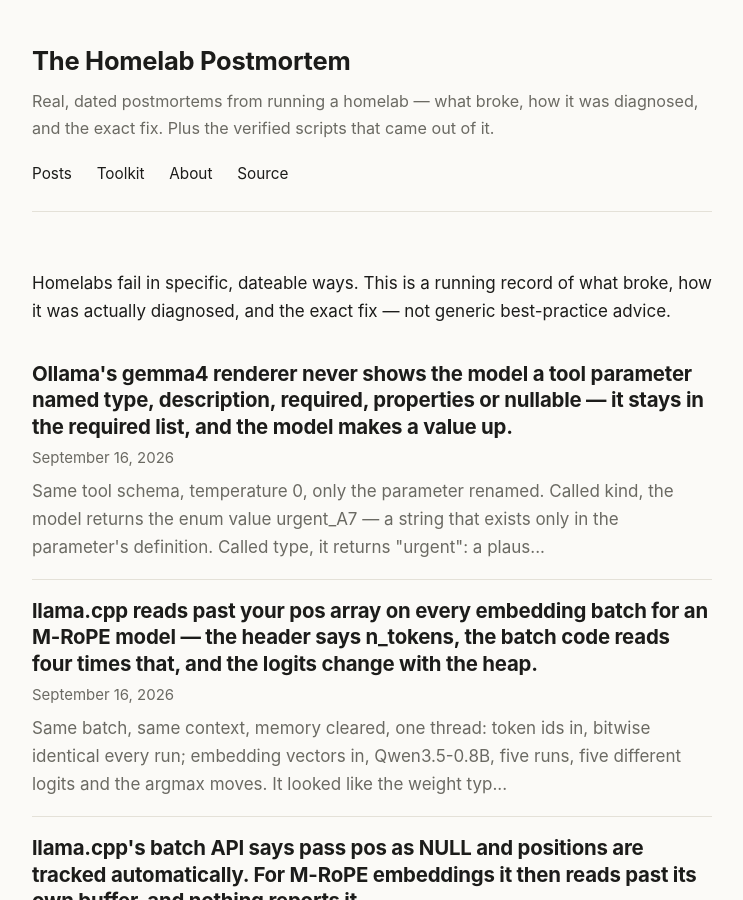
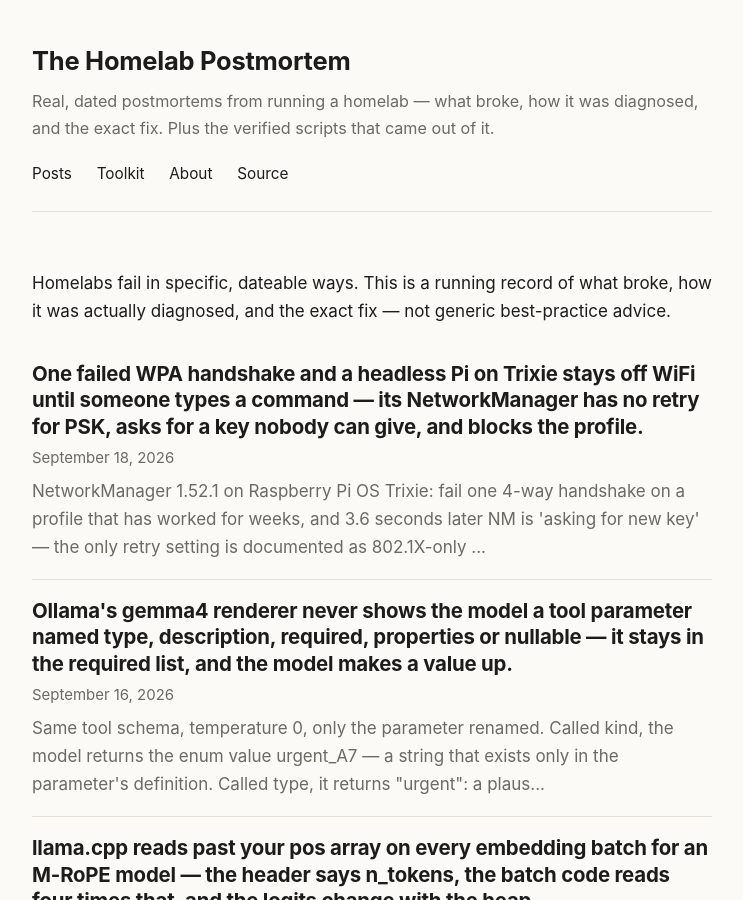
Before and after one commit to mitoyosh/homelab-postmortem, a Jekyll site: the page built from index.html, in a window 1280 px wide and 900 px high. Shown: the whole window, without its empty margins (268-1011 px from the left). Built offline with Jekyll 4.4.1, drawn with Linux system fonts in a browser that asks for light colours; part of the change alters nothing that is shown.

Commit message:
post: one failed WPA handshake and a headless Pi on Trixie stays off WiFi (trixie-feedback#102/#25); toolkit: check-wifi-autoconnect-block.sh
Co-Authored-By: Claude Opus 5 <noreply@anthropic.com>

````diff
--- a/_config.yml
+++ b/_config.yml
@@ -40,7 +40,7 @@ packs:
     title: "Provisioning verification"
     price: "$5"
     question: "Did the machine actually get configured the way you told it to?"
-    detail: "Three checks. The cloud-init key that is valid, schema-checked, and silently ignored — in both directions — whether your user-data will be acted on at all or parsed and skipped, and the network profile a provisioning run really produced."
+    detail: "Four checks. The cloud-init key that is valid, schema-checked, and silently ignored — in both directions — whether your user-data will be acted on at all or parsed and skipped, the network profile a provisioning run really produced, and whether the WiFi you just set up will come back by itself after one failed handshake."
     buy_url: "https://buy.stripe.com/28EcN4fnSa8Q4xR5qE5Vu05"
   - id: local-llm
     title: "Local LLM artifacts"
--- a/_posts/2026-08-26-wifi-config-not-in-system-connections.md
+++ b/_posts/2026-08-26-wifi-config-not-in-system-connections.md
@@ -251,7 +251,7 @@ Two cautions on the archive itself. It contains your PSK in plaintext, so it inh
 
 ## The generalisable habit
 
-The failure here is a specific instance of a general one: **an operation that has nothing to do can't tell you apart from an operation that succeeded.** `tar` was asked to archive a directory. It did. Zero files matched, and zero matched is indistinguishable from "there was nothing that needed archiving" — the same shape as [a clone tool whose search-and-replace matches nothing and reports success](https://homelabpostmortem.com/2026/08/16/rpi-clone-partuuid-trap/), and the same shape as [a journal directory that exists to reassure you persistence is on when it isn't](https://homelabpostmortem.com/2026/08/18/trixie-journald-volatile-logs/).
+The failure here is a specific instance of a general one: **an operation that has nothing to do can't tell you apart from an operation that succeeded.** `tar` was asked to archive a directory. It did. Zero files matched, and zero matched is indistinguishable from "there was nothing that needed archiving" — the same shape as [a clone tool whose search-and-replace matches nothing and reports success](https://homelabpostmortem.com/2026/08/16/rpi-clone-partuuid-trap/), and the same shape as [a journal directory that exists to reassure you persistence is on when it isn't](https://homelabpostmortem.com/2026/08/18/trixie-journald-volatile-logs/). The same `90-NM-*.yaml` files are the ones to restore when [the profile they hold gets blocked from autoconnect after a single failed handshake](https://homelabpostmortem.com/2026/09/18/trixie-networkmanager-one-failed-handshake-and-the-pi-stays-off-wifi/) — and restoring them, it turns out, is not what brings the Pi back.
 
 So the narrow habit, which costs one command: **after any backup, list the archive.** Not the exit code, not the file size — the contents. Both of those were fine here.
 
--- /dev/null
+++ b/_posts/2026-09-18-trixie-networkmanager-one-failed-handshake-and-the-pi-stays-off-wifi.md
@@ -0,0 +1,121 @@
+---
+title: "One failed WPA handshake and a headless Pi on Trixie stays off WiFi until someone types a command — its NetworkManager has no retry for PSK, asks for a key nobody can give, and blocks the profile."
+date: 2026-09-18
+excerpt: "NetworkManager 1.52.1 on Raspberry Pi OS Trixie: fail one 4-way handshake on a profile that has worked for weeks, and 3.6 seconds later NM is 'asking for new key' — the only retry setting is documented as 802.1X-only on this version. There is no secret agent on a headless box, so the profile is blocked from autoconnect. Put the correct key back and reload: 120 seconds later, still disconnected. Upstream added PSK retries in 1.58 and named the trigger — briefly leaving the AP's range. A 30-second systemd timer that runs nmcli connection up brought it back in 40 seconds."
+devto_title: "One failed WPA handshake and a headless Raspberry Pi on Trixie stays off WiFi until someone types a command"
+devto_tags: raspberrypi, linux, networking, debugging
+---
+
+**TL;DR**: Raspberry Pi OS Trixie ships NetworkManager 1.52.1. On that version a WPA-PSK connection gets exactly one 4-way handshake: if it fails, NM asks for a new key — on a profile that has connected successfully many times, and regardless of `connection.auth-retries`, which 1.52's own documentation scopes to 802.1X. On a headless Pi there is no secret agent to answer, so the request fails with `no-secrets`, and NetworkManager then **blocks the profile from autoconnect**. That block survives restoring the key and reloading the profile: two minutes later the device was still `disconnected`. Only `nmcli connection up` (or a reboot) clears it. Upstream extended the retry budget to PSK in NetworkManager 1.58 ([746a5902](https://github.com/NetworkManager/NetworkManager/commit/746a5902ad85ec0611a3e6ebfd7b68b45621a40b)) and the commit message names the real-world trigger: a device "can leave the range of an access point and therefore fail a 4-way handshake". Trixie does not have it ([raspberrypi/trixie-feedback#102](https://github.com/raspberrypi/trixie-feedback/issues/102) is the open backport request). A systemd timer that re-activates the profile when the device is disconnected recovered the same failure in 40 seconds; the toolkit's `check-wifi-autoconnect-block.sh` reports whether you are exposed and installs it.
+
+## The symptom
+
+Raspberry Pi 4B, Raspberry Pi OS Lite Trixie (arm64), `network-manager 1.52.1-1+rpt4`, one WiFi profile that has been the machine's only network for weeks (the ethernet port is empty). The test: set `connection.auth-retries 0`, replace the PSK with a wrong one, and reconnect — from a script detached with `systemd-run`, because the SSH session is on that WiFi and is about to die. NetworkManager's log at debug level:
+
+```
+01:08:48.5  device (wlan0): supplicant interface state: scanning -> associating
+01:08:48.8  device (wlan0): supplicant interface state: associating -> 4way_handshake
+01:08:52.4  device (wlan0): supplicant interface state: 4way_handshake -> disconnected
+01:08:52.4  device (wlan0): Activation: (wifi) disconnected during association, asking for new key
+01:08:52.4  device (wlan0): state change: config -> need-auth (reason 'supplicant-disconnect')
+01:08:52.4  device (wlan0): no secrets: No agents were available for this request.
+01:08:52.4  device (wlan0): state change: need-auth -> failed (reason 'no-secrets')
+01:08:52.4  policy: block-autoconnect: connection '<wifi profile>' now blocked from autoconnect due to no secrets
+01:08:52.4  device (wlan0): Activation: failed for connection '<wifi profile>'
+```
+
+One handshake. 3.6 seconds. No retry. `auth-retries` had been set to 0 for the test, which is documented as "try indefinitely" — but read the whole comment in 1.52's `libnm-core-impl/nm-setting-connection.c`:
+
+```
+The number of retries for the authentication. Zero means to try indefinitely; -1 means
+to use a global default. If the global default is not set, the authentication
+retries for 3 times before failing the connection.
+
+Currently, this only applies to 802-1x authentication.
+```
+
+For a PSK network on this version there is no retry setting at all, and no retry. The upstream report and the research that led here both framed this as "auth-retries is ignored"; the last line of the comment says it more plainly — it was never meant to apply. That does not change what the machine does, which is the rest of this post.
+
+Then the second half, which is the one that matters on a headless box. The correct key was put back by copying the original `/etc/netplan/90-NM-*.yaml` over the modified one and running `nmcli connection reload`, with nothing else touched, and the device was polled every five seconds:
+
+```
+01:15:43  restoring profile files + reload only
+          connection.auth-retries: -1        ← original setting is back
+01:15:54  t+5s     wlan0:disconnected
+01:16:19  t+30s    wlan0:disconnected
+01:16:50  t+60s    wlan0:disconnected
+01:17:21  t+90s    wlan0:disconnected
+01:17:52  t+120s   wlan0:disconnected
+01:17:52  explicit `nmcli connection up`
+          Connection successfully activated
+```
+
+The profile had the right key for two minutes and NetworkManager did not try it once. `nmcli connection up` connected on the first attempt.
+
+## Why this is easy to miss
+
+`nmcli connection modify … connection.auth-retries 0` returns 0 and the value reads back, and the property's one-line description in `nmcli`'s help is "Number of retries for authentication" with no qualifier. Only the full comment in the source, or the 1.58 changelog, says PSK is excluded. Someone who sets it to protect a headless Pi has done nothing, and nothing tells them.
+
+On a desktop, the whole thing is a password prompt: the handshake fails, NM asks the agent, the user sees "enter password for network X", types the same password, and is back online with a shrug. The bug reads as "Ubuntu keeps asking for my WiFi password" — and that is exactly how it appears in the threads that exist about it, none of which mention `auth-retries`.
+
+On a headless Pi there is no prompt and no shrug. The `no-secrets` failure blocks the profile, `nmcli device status` says `disconnected`, and nothing on the machine will change that. From outside, the Pi has dropped off the network and stays off; the natural diagnosis is power, the SD card, or the radio. A reboot would clear it — the block is not persisted — which confirms the wrong diagnosis. The upstream commit that fixed the retry path describes the trigger as ordinary — a device that "can leave the range of an access point" — which for a Pi in a cupboard means the access point rebooting, changing channel, or a microwave running.
+
+The block is the part that turns a nuisance into an outage, and it is invisible: there is no `nmcli` field for it. It shows up only as one journal line, `block-autoconnect … due to no secrets`, and as the absence of any retry afterwards.
+
+## What is really going on
+
+Two mechanisms in sequence.
+
+**The retry that does not exist.** In NetworkManager 1.52, a 4-way handshake failure on a WPA-PSK connection lands in the device's auth-failure handler, which requests new secrets directly. The authentication retry budget — `nm_device_auth_retries_has_next()`, driven by `connection.auth-retries` — is consulted on the 802.1X path only, as the documentation says. The upstream change, +78/−12 in `src/core/devices/wifi/nm-device-wifi.c`, makes a previously-connected PSK profile exhaust that budget before asking, and rewrites the documentation to match ("Connections using a pre-shared key to authenticate will only prompt for a new key during the last authentication attempt"). The reasoning in the commit message:
+
+> While NetworkManager tries its best to determine whether a new PSK is needed, it can still run into edge cases. One of these edge cases is that a device can leave the range of an access point and therefore fail a 4-way handshake. Because these cases can't be confidently detected, a device which was previously connected should try to exhaust its authentication retries before requesting new secrets.
+
+That landed in 1.58.0 (July 2026). Trixie's 1.52.1 predates it by three stable releases, and the Pi OS package has not backported it. Before it, "one attempt, then prompt" was the designed behaviour for PSK — designed for a laptop with a person in front of it.
+
+**The block that never lifts.** When NM asks for secrets and no agent answers, the activation fails with reason `no-secrets`, and policy marks the connection as blocked from autoconnect for that reason. The intent is sensible — do not retry a connection whose password the user has declined to provide. But on 1.52 the request was never justified, and on a headless machine the "user" is nobody. The block is cleared by an explicit activation of the connection — observed three times here. It was not cleared by rewriting the profile with the correct key and reloading it, which is what the two-minute poll above shows. (A reboot should clear it too, since the block is not persisted; that was not tested, and on a headless box it is not much of a remedy.)
+
+So the chain, on a headless Pi on Trixie, is: any single handshake failure → new-secrets request (no PSK retry exists on 1.52) → `no-secrets` → autoconnect blocked → offline until a human runs `nmcli connection up`.
+
+## The fix
+
+Upstream's fix is the right one and it is not available on Trixie today; #102 is the request. Until it lands, the thing that clears the block is the thing to automate.
+
+**A watchdog timer.** Every 30 seconds: if the WiFi device is `disconnected` and the profile is not active, run `nmcli connection up` for it. The same failure was induced a third time with this installed, the correct key restored by file copy and reload as before, and no manual command:
+
+```
+01:20:28  wifi-autoconnect-watchdog: wlan0 disconnected and '<wifi profile>' inactive — running nmcli connection up
+01:20:34  wifi-autoconnect-watchdog: up failed              ← key still wrong at this point; correct
+01:20:29  restoring profile files + reload only
+01:21:03  wifi-autoconnect-watchdog: wlan0 disconnected and '<wifi profile>' inactive — running nmcli connection up
+01:21:15  wifi-autoconnect-watchdog: recovered
+01:21:15  t+40s    wlan0:connected
+```
+
+Forty seconds, against two minutes and counting without it. The first attempt failing is the watchdog doing the right thing — the key really was wrong then — and it costs nothing but a log line.
+
+The toolkit's `check-wifi-autoconnect-block.sh` does the reporting and the install:
+
+```
+$ ./check-wifi-autoconnect-block.sh
+NetworkManager     1.52.1-1+rpt4
+WiFi profile       <wifi profile>  (device wlan0)
+auth-retries       -1   (802.1X-only before NM 1.58; makes no difference to PSK here)
+fix in this NM     no  (< 1.58: one handshake failure -> new-secrets request)
+blocked this boot  2 time(s)  (journal: 'blocked from autoconnect due to no secrets')
+watchdog timer     inactive
+
+EXPOSED: NM 1.52.1-1+rpt4 asks for a new key after one failed PSK handshake (no retry on this version),
+         and with no secret agent the profile is then blocked from autoconnect until
+         'nmcli connection up' runs. A headless box stays off WiFi.
+         Install the watchdog:  sudo ./check-wifi-autoconnect-block.sh --install-watchdog
+```
+
+`--install-watchdog` writes a 12-line script to `/usr/local/sbin`, a oneshot service, and a timer, and enables the timer; `--remove-watchdog` takes all three away. Report mode is read-only and never touches secrets. `blocked this boot` counts the journal line, so it also tells you whether this has already happened to the machine you are looking at.
+
+Things that do not fix it, for the record: setting `auth-retries` to anything (on 1.52 it applies to 802.1X only); `nmcli connection reload` (tested, two minutes); `connection.autoconnect-retries` (a different budget for a different failure — not tested here, and not the reason the profile is blocked).
+
+## The generalisable habit
+
+**A setting that is accepted and stored is not a setting that is consulted — and the qualifier is usually in the last line of the comment.** `auth-retries` has a validator, a documented range, a documented meaning, a code path that reads it, and one sentence at the bottom saying it applies to a different authentication type. The research that surfaced this candidate, the upstream report, and the first draft of this post all missed that sentence. The only way to know a setting does nothing on your box is to make it matter and watch the log. That is a five-minute test on any machine that can afford to lose its network for two of them, and it is the same test that found [`instance-id` being ignored by cloud-init](https://homelabpostmortem.com/2026/09/11/cloud-init-never-reads-the-instance-id-you-set/) and [`response_format` being ignored by llama-server](https://homelabpostmortem.com/2026/09/12/llama-server-ignores-the-response-format-its-readme-shows/): change the value to something that must change the outcome, and see whether the outcome changes.
+
+**Test the recovery, not just the failure.** The retry bug is the upstream report. The block is what a headless machine actually experiences, and it only became visible by restoring the correct key and *not* running the obvious command — waiting to see whether the system would come back on its own. It would not. A reproduction that ends at "yes, it fails" would have shipped a post about a missing retry; the post that matters is about a Pi that stays offline, and the difference was two minutes of watching a `disconnected` line not change.
--- a/toolkit/index.md
+++ b/toolkit/index.md
@@ -35,6 +35,12 @@ destructive, dry-run modes where it matters.
   disappear at the next reboot, and checks for the compatibility symlink that
   decides which way it goes. From
   [sysctl -p says it worked]({{ '/2026/08/19/etc-sysctl-conf-not-read-at-boot/' | relative_url }}).
+- **`check-wifi-autoconnect-block.sh`** — tells you whether NetworkManager
+  will bring WiFi back on its own after one failed WPA handshake. On Trixie it
+  will not: the profile is blocked from autoconnect and a headless Pi stays
+  offline until someone runs `nmcli connection up`. Reports exposure and, on
+  request, installs the 30-second timer that does it for you. From
+  [One failed WPA handshake and a headless Pi on Trixie stays off WiFi]({{ '/2026/09/18/trixie-networkmanager-one-failed-handshake-and-the-pi-stays-off-wifi/' | relative_url }}).
 - **`check-nmcli-provisioning.sh`** — flags the `nmcli` abbreviation that
   NetworkManager 1.52 made ambiguous, and WiFi profiles left with no key
   management that look configured and can never associate. From
````
Also changed, not shown: assets/covers/2026-09-18-trixie-networkmanager-one-failed-handshake-and-the-pi-stays-off-wifi.png (added).
